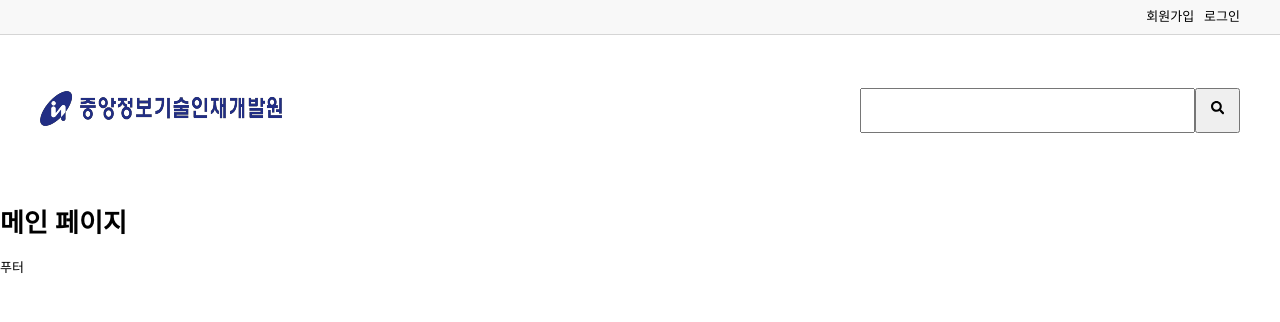
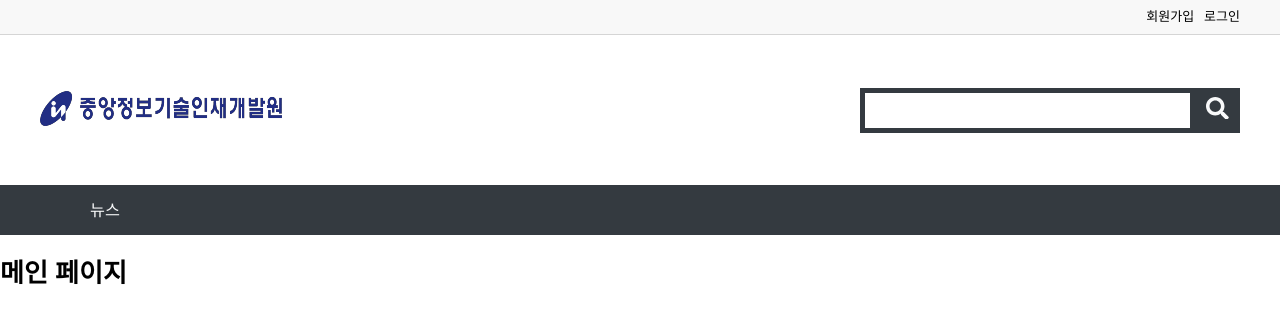
Before and after one commit to KIMJEONGHYEON1016/react_project, a React (Create React App) app: page / in a window 1280 px wide. Shown: the top 322 px of the page. Built offline with nearby package versions, Linux system fonts and the light colour scheme.

Commit message:
스타일링 공통, 헤더, 푸터 구성 완료

```diff
--- a/src/layouts/MainLayout.js
+++ b/src/layouts/MainLayout.js
@@ -1,15 +1,20 @@
 import React from 'react';
 import { Outlet } from 'react-router-dom';
+import styled from 'styled-components';
 import Header from '../outlines/Header';
 import Footer from '../outlines/Footer';
+
+const MainBox = styled.main`
+    min-height: 650px;
+`;
 
 const MainLayout = () => {
     return(
         <>
             <Header />
-            <main>
+            <MainBox>
                 <Outlet />
-            </main>
+            </MainBox>
             <Footer />
         </>
     )
--- a/src/outlines/Footer.js
+++ b/src/outlines/Footer.js
@@ -1,7 +1,13 @@
+
 import React from 'react';
+import styled from 'styled-components';
+const FooterBox = styled.footer`
+  min-height: 250px;
+  background: #f8f8f8;
+`;
 
 const Footer = () => {
-  return <footer>푸터</footer>;
+  return <FooterBox></FooterBox>;
 };
 
 export default React.memo(Footer);
--- a/src/outlines/Header.js
+++ b/src/outlines/Header.js
@@ -7,6 +7,8 @@
 import { color } from '../styles/color';
 import logo from '../images/logo.png';
 import { FaSearch } from 'react-icons/fa';
+
+import MainMenu from './MainMenu';
 
 const { primary, dark, light } = color;
 
@@ -43,11 +45,23 @@
         display: flex;
         height: 45px;
         width: 380px;
+
         button {
           width: 45px;
+          background: ${dark};
+          border: 0;
+          cursor: pointer;
+
+          svg {
+           color: ${light};
+           font-size: 1.75rem;
+          }
         }
+
         input[type='text'] {
           flex-grow: 1;
+          border: 5px solid ${dark};
+          padding: 0 10px;
         }
       }
     }
@@ -88,6 +102,7 @@
           </form>
         </div>
       </section>
+      <MainMenu />
     </HeaderBox>
   );
 };
--- /dev/null
+++ b/src/outlines/MainMenu.js
@@ -0,0 +1,48 @@
+import React from 'react';
+import styled from 'styled-components';
+import classNames from 'classnames';
+import { NavLink } from 'react-router-dom';
+import { useTranslation } from 'react-i18next';
+import { color } from '../styles/color';
+import fontSize from '../styles/fontSize';
+
+const { dark, primary, light } = color;
+
+const MenuBox = styled.nav`
+  background: ${dark};
+
+  div {
+    display: flex;
+    height: 50px;
+
+    a {
+      color: ${light};
+      line-height: 50px;
+      padding: 0 50px;
+      font-size: ${fontSize.medium};
+
+      &.on {
+        background: ${primary};
+      }
+    }
+  }
+`;
+
+const MainMenu = () => {
+  const { t } = useTranslation();
+
+  return (
+    <MenuBox>
+      <div className="layout-width">
+        <NavLink
+          to="/news"
+          className={({ isActive }) => classNames({ on: isActive })}
+        >
+          {t('뉴스')}
+        </NavLink>
+      </div>
+    </MenuBox>
+  );
+};
+
+export default React.memo(MainMenu);
```
